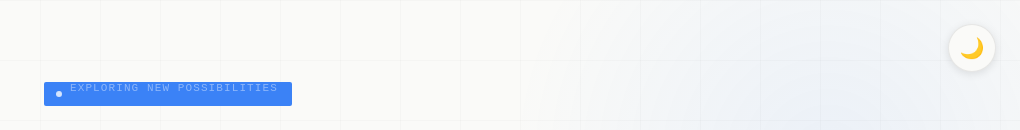
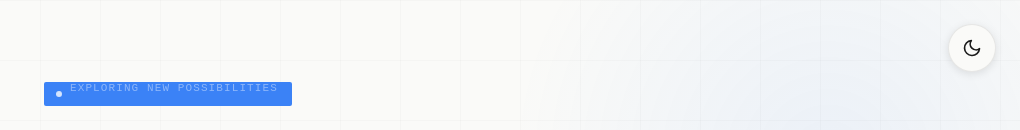
Before and after one commit to MitchellGRead/MitchellRead, a React (Vite) app: page / in a window 1280 px wide. Shown: the top 130 px of the page, without its empty margins (260-1280 px from the left). Built offline with nearby package versions, Linux system fonts and the light colour scheme.

Commit message:
update icon and iframe size

```diff
--- a/src/App.jsx
+++ b/src/App.jsx
@@ -77,7 +77,41 @@
         }}
         aria-label="Toggle dark mode"
       >
-        {darkMode ? '☀️' : '🌙'}
+        {darkMode ? (
+          <svg
+            width="20"
+            height="20"
+            viewBox="0 0 24 24"
+            fill="none"
+            stroke="currentColor"
+            strokeWidth="2"
+            strokeLinecap="round"
+            strokeLinejoin="round"
+          >
+            <circle cx="12" cy="12" r="5"/>
+            <line x1="12" y1="1" x2="12" y2="3"/>
+            <line x1="12" y1="21" x2="12" y2="23"/>
+            <line x1="4.22" y1="4.22" x2="5.64" y2="5.64"/>
+            <line x1="18.36" y1="18.36" x2="19.78" y2="19.78"/>
+            <line x1="1" y1="12" x2="3" y2="12"/>
+            <line x1="21" y1="12" x2="23" y2="12"/>
+            <line x1="4.22" y1="19.78" x2="5.64" y2="18.36"/>
+            <line x1="18.36" y1="5.64" x2="19.78" y2="4.22"/>
+          </svg>
+        ) : (
+          <svg
+            width="20"
+            height="20"
+            viewBox="0 0 24 24"
+            fill="none"
+            stroke="currentColor"
+            strokeWidth="2"
+            strokeLinecap="round"
+            strokeLinejoin="round"
+          >
+            <path d="M21 12.79A9 9 0 1 1 11.21 3 7 7 0 0 0 21 12.79z"/>
+          </svg>
+        )}
       </button>
 
       {/* Subtle grid background */}
@@ -150,7 +184,7 @@
             title="Rember Website"
             style={{
               width: '100%',
-              height: '400px',
+              height: '600px',
               border: `1px solid var(--border-iframe)`,
               borderRadius: '8px',
               marginTop: '24px',
```
